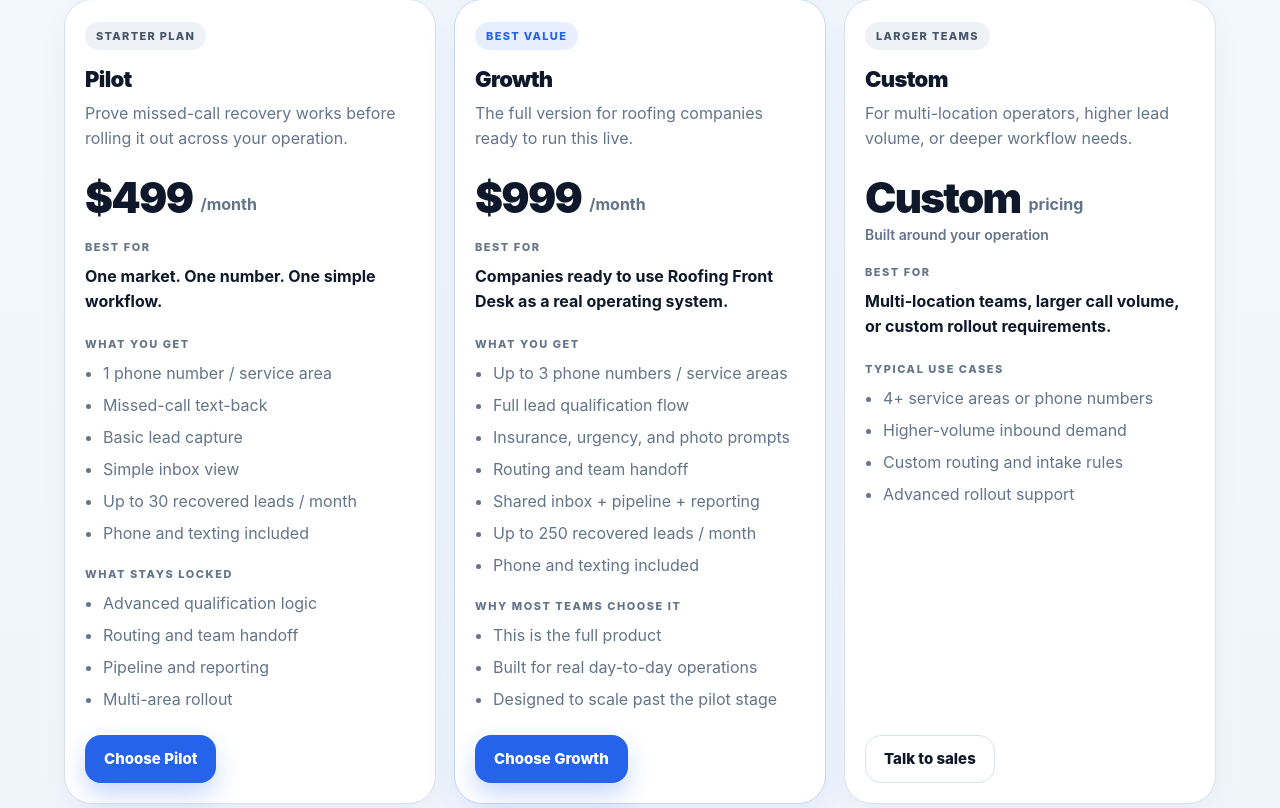
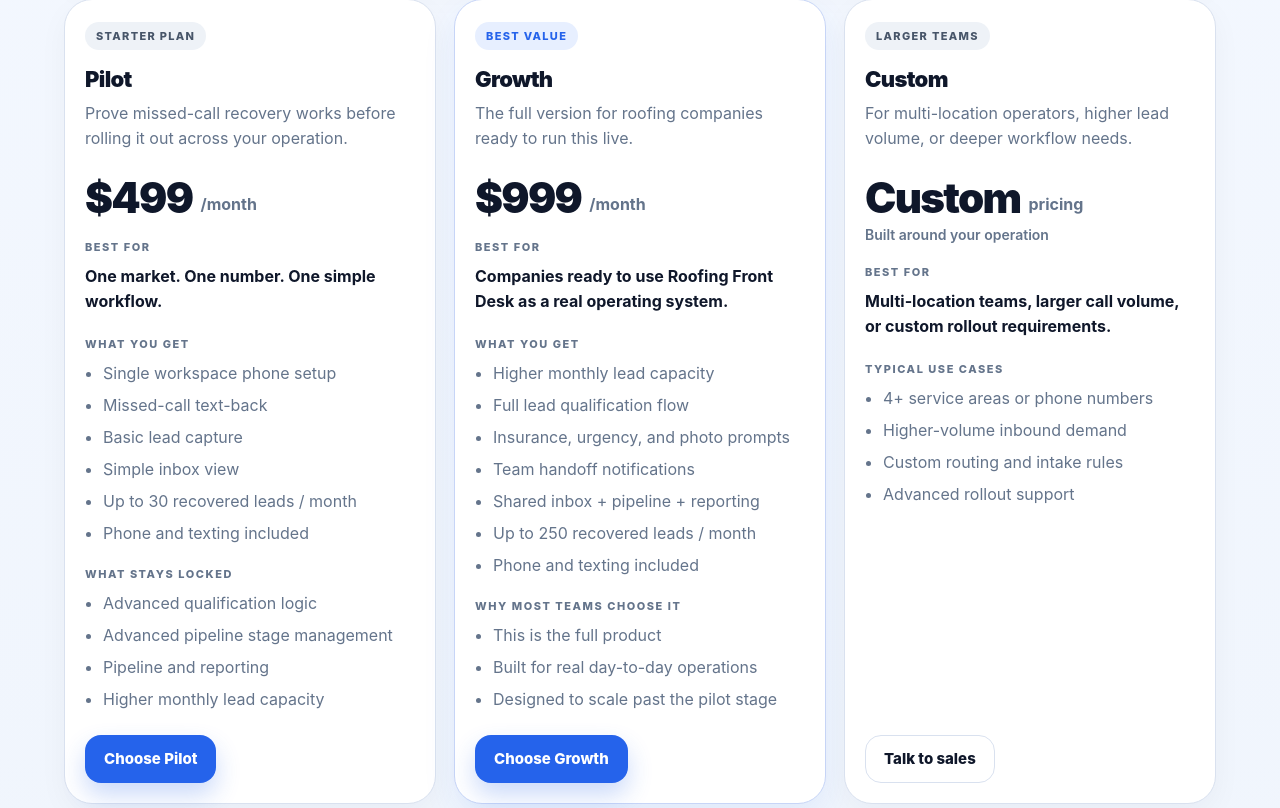
Before and after one commit to ahmedezeldin/roofing-mvp, a FastAPI app: page /pricing in a window 1280 px wide. Shown: the part 519-1327 px from the top of the page. Run offline with FastAPI, Linux system fonts and the light colour scheme.

Commit message:
Align Pilot/Growth marketing copy with implemented plan behavior

```diff
--- a/app/templates/pricing.html
+++ b/app/templates/pricing.html
@@ -52,7 +52,7 @@
         <div class="plan-section">
           <div class="plan-section-label">What you get</div>
           <ul class="plan-feature-list">
-            <li>1 phone number / service area</li>
+            <li>Single workspace phone setup</li>
             <li>Missed-call text-back</li>
             <li>Basic lead capture</li>
             <li>Simple inbox view</li>
@@ -65,9 +65,9 @@
           <div class="plan-section-label">What stays locked</div>
           <ul class="plan-feature-list plan-feature-list-muted">
             <li>Advanced qualification logic</li>
-            <li>Routing and team handoff</li>
+            <li>Advanced pipeline stage management</li>
             <li>Pipeline and reporting</li>
-            <li>Multi-area rollout</li>
+            <li>Higher monthly lead capacity</li>
           </ul>
         </div>
 
@@ -99,10 +99,10 @@
         <div class="plan-section">
           <div class="plan-section-label">What you get</div>
           <ul class="plan-feature-list">
-            <li>Up to 3 phone numbers / service areas</li>
+            <li>Higher monthly lead capacity</li>
             <li>Full lead qualification flow</li>
             <li>Insurance, urgency, and photo prompts</li>
-            <li>Routing and team handoff</li>
+            <li>Team handoff notifications</li>
             <li>Shared inbox + pipeline + reporting</li>
             <li>Up to 250 recovered leads / month</li>
             <li>Phone and texting included</li>
@@ -226,7 +226,7 @@
           <span class="faq-arrow">⌄</span>
         </summary>
         <div class="faq-answer">
-          Pilot is intentionally limited for proving value in one service area with one simple workflow. Growth unlocks the full operating system — deeper qualification, routing, team handoff, pipeline, and reporting.
+          Pilot is intentionally limited for proving value with a simpler workflow and lower monthly lead capacity. Growth unlocks deeper qualification, advanced stage management, and full pipeline reporting.
         </div>
       </details>
 
--- a/app/templates/signup.html
+++ b/app/templates/signup.html
@@ -220,16 +220,16 @@
         <div class="included-plan-card">
           {% if selected_plan == 'growth' %}
             <ul class="included-plan-list">
-              <li>Up to 3 phone numbers / service areas</li>
+              <li>Higher monthly lead capacity</li>
               <li>Full lead qualification workflow</li>
-              <li>Routing and team handoff</li>
+              <li>Team handoff notifications</li>
               <li>Shared inbox + pipeline + reporting</li>
               <li>Up to 250 recovered leads / month</li>
               <li>Phone and texting included</li>
             </ul>
           {% else %}
             <ul class="included-plan-list">
-              <li>1 phone number / service area</li>
+              <li>Single workspace phone setup</li>
               <li>Missed-call text-back</li>
               <li>Basic lead capture</li>
               <li>Simple inbox view</li>
```
